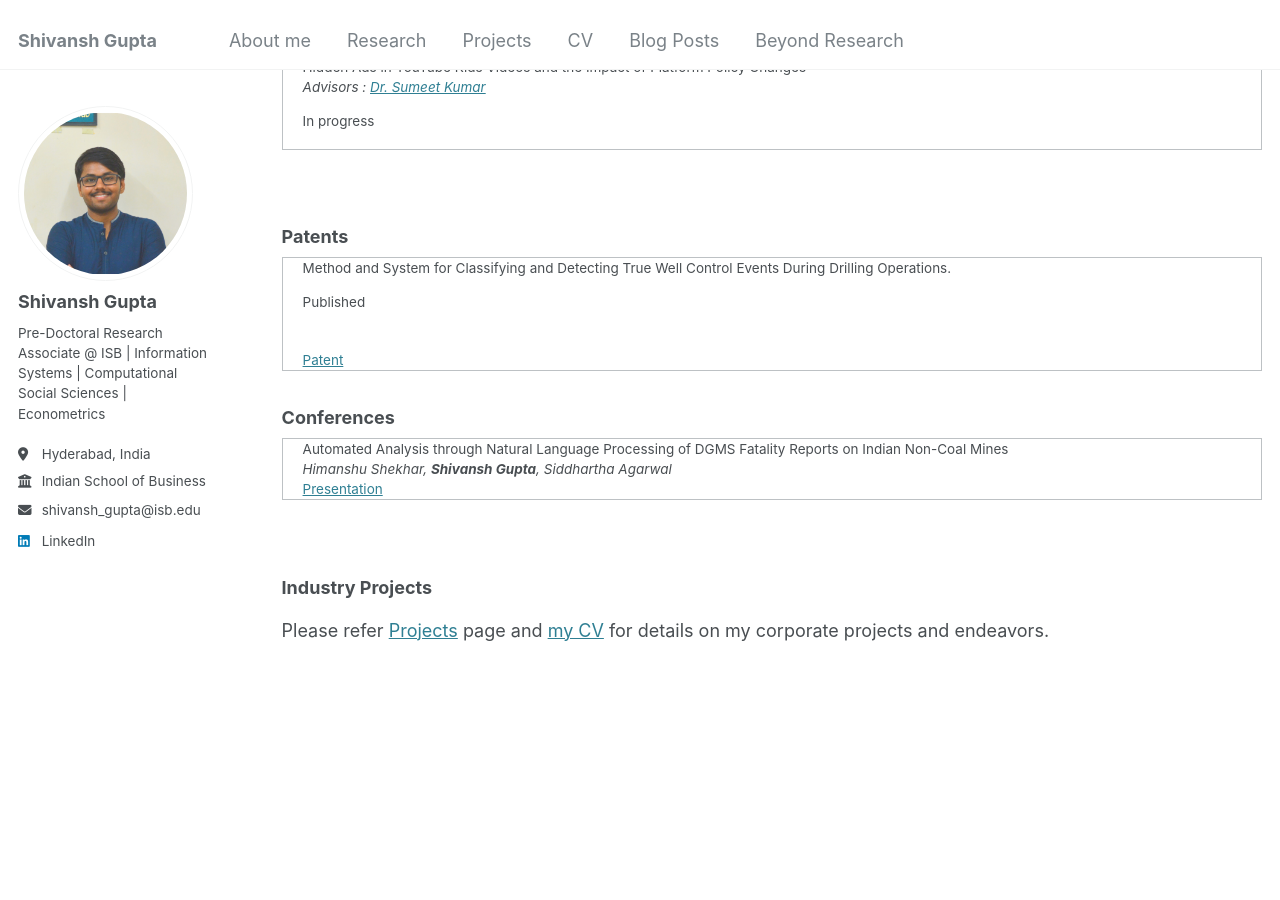
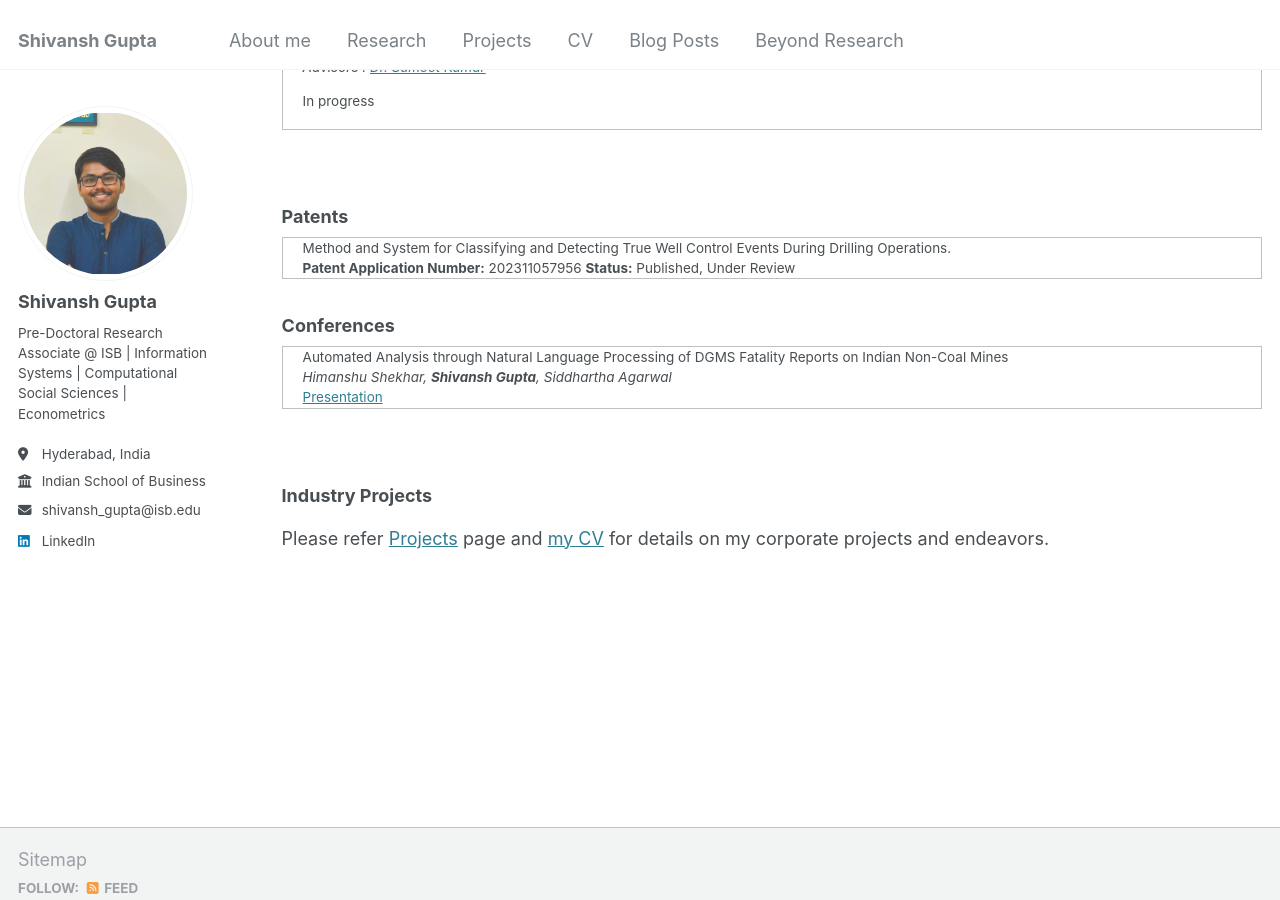
Before and after one commit to gshivansh2001/academicPage, a Jekyll site: the page built from _pages/publications.html, in a window 1280 px wide and 900 px high, scrolled down 383 px. Built offline with Jekyll 4.4.1, drawn with Linux system fonts in a browser that asks for light colours.

Commit message:
Update publications.html

```diff
--- a/_pages/publications.html
+++ b/_pages/publications.html
@@ -17,7 +17,6 @@
       <I>Advisors : <a href ="https://www.isb.edu/faculty-and-research/faculty-directory/deepa-mani">Dr. Deepa Mani</a>, <a href ="https://www.isb.edu/faculty-and-research/faculty-directory/vasundhara-sharma">Dr. Vasundhara Sharma</a>, <a href ="https://askaranam.github.io/">Dr. Aditya Karanam</a></I>
       <br>
       <p>In progress</p>
-      <br>
       <a href="https://docs.google.com/presentation/d/1hBj3ekP0ZmXXUq5YTv88vzyok97hazMLzI4yiAoWgd4/edit?usp=sharing" target="_blank">Presentation</a>
     </td>
   </tr>
@@ -25,8 +24,7 @@
     <td style="padding: 0px 20px 0px 20px;vertical-align: middle;width: 75%;">
       <papertitle> Platform Design to Curb Misinformation </papertitle>
       <br>
-      <I>Advisor : <a href ="https://www.isb.edu/faculty-and-research/faculty-directory/vasundhara-sharma">Dr. Vasundhara Sharma</a>
-      <br>
+      <I>Advisor : <a href ="https://www.isb.edu/faculty-and-research/faculty-directory/vasundhara-sharma">Dr. Vasundhara Sharma</a></I>
       <p>In progress (Under Revision: Information Systems Research)</p>
       <br>
       <a href="https://www.isb.edu/faculty-and-research/research-directory/platform-design-to-curb-misinformation" target="_blank">Abstract</a>
@@ -54,9 +52,7 @@
     <td style="padding: 0px 20px 0px 20px;vertical-align: middle;width: 75%;">
       <papertitle> Method and System for Classifying and Detecting True Well Control Events During Drilling Operations. </papertitle>
       <br>
-      <p>Published</p>
-      <br>
-      <a href="https://iprsearch.ipindia.gov.in/PublicSearch/PublicationSearch/PatentDetails" target="_blank">Patent</a>
+      <b>Patent Application Number:</b> 202311057956 <b>Status:</b> Published, Under Review
     </td>
   </tr>
 
```
